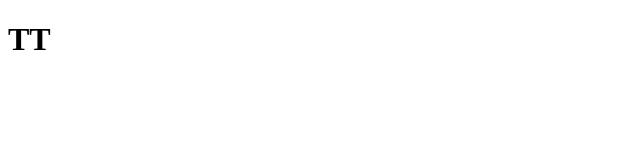
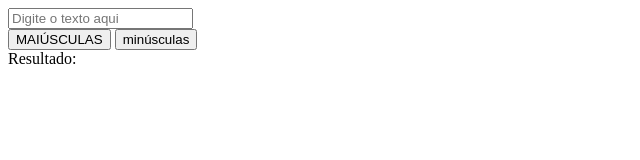
Before and after one commit to Vi027/extTransforme-Texto, a browser extension: page index.html in a window 1280 px wide. Shown: the whole page, without its empty margins (0-640 px from the left). Drawn offline with Linux system fonts and the light colour scheme.

Commit message:
UPDATE: Estrutura base do HTML

```diff
--- a/index.html
+++ b/index.html
@@ -3,9 +3,26 @@
     <head>
         <meta charset="UTF-8">
         <meta name="viewport" content="width=device-width, initial-scale=1.0">
+        <link rel="preconnect" href="https://fonts.googleapis.com">
+        <link rel="preconnect" href="https://fonts.gstatic.com" crossorigin>
+        <link href="https://fonts.googleapis.com/css2?family=Ubuntu:ital,wght@0,300;0,400;0,500;0,700;1,300;1,400;1,500;1,700&display=swap" rel="stylesheet">
+        <link rel="stylesheet" href="./style.css">
         <title>Extensão TT</title>
     </head>
     <body>
-    <h1>TT</h1>
+        <!-- Estrutura do Programa -->
+        <div class="container-pai">
+            <header class="cabecalho">
+               <!--<h3> TRANSFORME textos </h3>-->
+            </header> <!-- Conteúdo Alunos-->
+            <input type="text" name="text" id="input-text" class="input-text" maxlength="500" placeholder="Digite o texto aqui" required>
+            <div class="container-button">
+                <button> MAIÚSCULAS </button>
+                <button> minúsculas </button>
+            </div>
+            <div name="result" id="result" class="result"> Resultado: </div>
+        </div>
+        <!-- Link do JavaScript-->
+        <script src="./script.js"></script>
     </body>
 </html>
```
Lines whose indentation alone changed are shown as unchanged.
